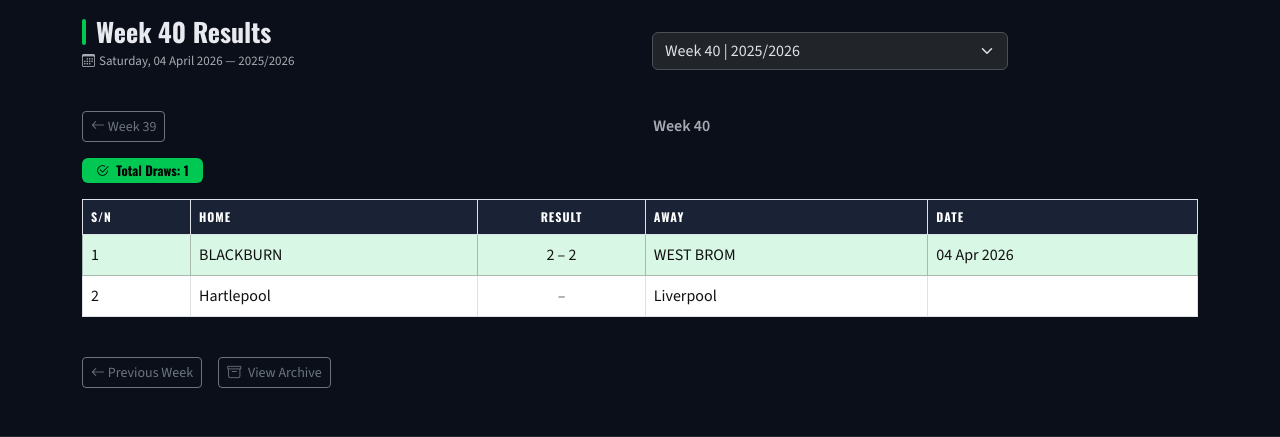
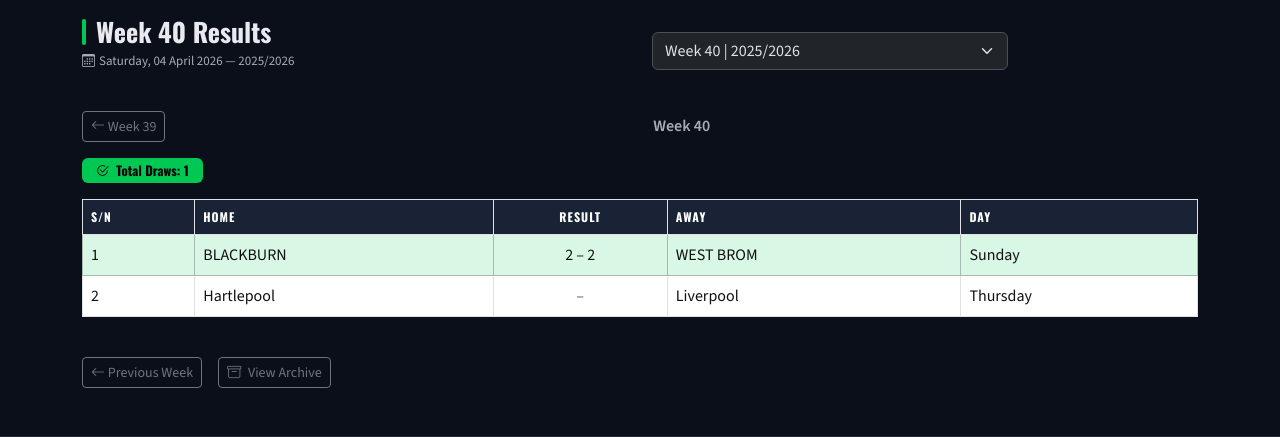
Before and after one commit to Emycyber/pooldrawresult, a Django app: page /results/ in a window 1280 px wide. Shown: the part 133-570 px from the top of the page. Run offline with Django 5.2, Linux system fonts and the light colour scheme; data comes from the database, SQL or seed files in the repository; data that the repository does not hold is empty; parts of the project's set-up code (start-up, migrations or seed data) failed here and were passed over.

Commit message:
Replace date field with day dropdown including EKO and LKO

```diff
--- a/pool/models.py
+++ b/pool/models.py
@@ -44,10 +44,22 @@
         ('2', 'Away'),
     ]
 
+    DAY_CHOICES = [
+        ('Saturday', 'Saturday'),
+        ('Sunday', 'Sunday'),
+        ('Monday', 'Monday'),
+        ('Tuesday', 'Tuesday'),
+        ('Wednesday', 'Wednesday'),
+        ('Thursday', 'Thursday'),
+        ('Friday', 'Friday'),
+        ('EKO', 'EKO - Early Kick Off'),
+        ('LKO', 'LKO - Late Kick Off'),
+    ]
+
     week = models.ForeignKey(Week, on_delete=models.CASCADE, related_name='matches')
     match_number = models.PositiveIntegerField()
     league = models.ForeignKey(League, on_delete=models.SET_NULL, null=True, blank=True)
-    date = models.DateField(blank=True, null=True)
+    day = models.CharField(max_length=10, choices=DAY_CHOICES, blank=True)  # ← replaces date
 
     home_team = models.ForeignKey(Team, on_delete=models.CASCADE, related_name='home_matches')
     away_team = models.ForeignKey(Team, on_delete=models.CASCADE, related_name='away_matches')
--- a/pool/templates/pool/fixtures.html
+++ b/pool/templates/pool/fixtures.html
@@ -56,7 +56,7 @@
             <th>Home</th>
             <th class="text-center">vs</th>
             <th>Away</th>
-            <th>Date</th>
+            <th>Day</th>
           </tr>
         </thead>
         <tbody>
@@ -66,7 +66,7 @@
               <td>{{ match.home_team }}</td>
               <td class="text-center text-muted">vs</td>
               <td>{{ match.away_team }}</td>
-              <td>{{ match.date|date:"d M Y" }}</td>
+              <td>{{ match.day }}</td>
             </tr>
           {% empty %}
             <tr>
--- a/pool/templates/pool/index.html
+++ b/pool/templates/pool/index.html
@@ -87,7 +87,7 @@
             <th>Home</th>
             <th class="text-center">Result</th>
             <th>Away</th>
-            <th>Date</th>
+            <th>Day</th>
           </tr>
         </thead>
         <tbody>
@@ -109,7 +109,7 @@
                 {% endif %}
               </td>
               <td>{{ match.away_team }}</td>
-              <td>{{ match.date|date:"d M Y" }}</td>
+              <td>{{ match.day }}</td>
             </tr>
           {% empty %}
             <tr>
--- a/pool/templates/pool/predictions.html
+++ b/pool/templates/pool/predictions.html
@@ -45,7 +45,7 @@
             <th class="text-center">Result</th>
             <th>Away</th>
             <th>Prediction</th>
-            <th>Date</th>
+            <th>Day</th>
           </tr>
         </thead>
         <tbody>
@@ -78,7 +78,7 @@
                     <span class="text-muted">—</span>
                   {% endif %}
               </td>
-              <td>{{ match.date|date:"d M Y" }}</td>
+              <td>{{ match.day }}</td>
             </tr>
           {% empty %}
             <tr>
--- a/pool/templates/pool/results.html
+++ b/pool/templates/pool/results.html
@@ -68,7 +68,7 @@
             <th>Home</th>
             <th class="text-center">Result</th>
             <th>Away</th>
-            <th>Date</th>
+            <th>Day</th>
           </tr>
         </thead>
         <tbody>
@@ -90,7 +90,7 @@
                 {% endif %}
               </td>
               <td>{{ match.away_team }}</td>
-              <td>{{ match.date|date:"d M Y" }}</td>
+              <td>{{ match.day }}</td>
             </tr>
           {% empty %}
             <tr>
```
Also changed, not shown: pool/admin.py (+4 -5 lines), db.sqlite3, pool/migrations/0007_alter_footerlink_options_remove_footerlink_column_and_more.py (added).
